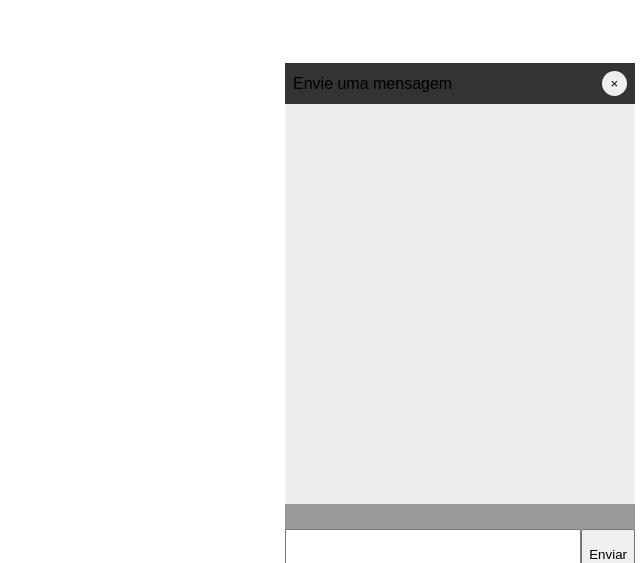
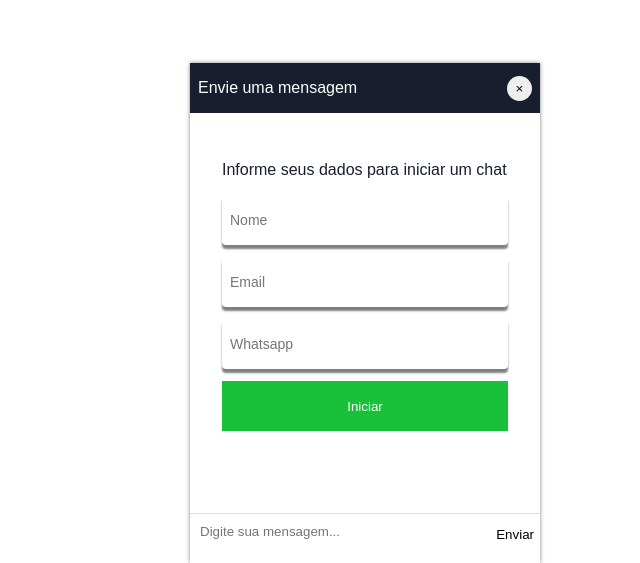
Before and after one commit to cairocampos/plugin-chat-x7, a website built with webpack: page index.html in a window 1280 px wide. Shown: the part 237-800 px from the top of the page, without its empty margins (640-1280 px from the left). Built offline with nearby package versions, Linux system fonts and the light colour scheme.

Commit message:
Iniciando template com formulario

```diff
--- a/index.html
+++ b/index.html
@@ -10,12 +10,20 @@
     <div class="x7chat">
         <div class="x7chat__header">
             <p>Envie uma mensagem</p>
-            <button>&times;</button>
+            <button class="x7header__button--close">&times;</button>
         </div>
-        <div class="x7chat__body"></div>
+        <div class="x7chat__body">
+            <form class="x7form">
+                <p>Informe seus dados para iniciar um chat</p>
+                <input type="text" placeholder="Nome">
+                <input type="email" placeholder="Email">
+                <input type="text" placeholder="Whatsapp">
+                <button>Iniciar</button>
+            </form>
+        </div>
         <div class="x7chat__footer">
             <div>
-                <input type="text" />
+                <textarea placeholder="Digite sua mensagem..."></textarea>
                 <button>Enviar</button>
             </div>
         </div>
--- a/package.json
+++ b/package.json
@@ -5,7 +5,7 @@
   "main": "index.js",
   "scripts": {
     "watch":"webpack --watch",
-    "build": "webpack"
+    "build": "NODE_ENV=production webpack"
   },
   "repository": {
     "type": "git",
--- a/src/scss/style.scss
+++ b/src/scss/style.scss
@@ -1,17 +1,31 @@
 .x7chat {
+    transition: height .5s;
+    &.closed {
+        height: 50px;
+        .x7header__button--close {
+            display: none;
+        }
+    }
+    * {
+        box-sizing: border-box;
+        font-family: Arial, Helvetica, sans-serif;
+    }
     font-family: Arial, Helvetica, sans-serif;
     position: fixed;
     bottom: 0;
-    right: 5px;
+    right: 100px;
     height:500px;
     width:350px;
-    background-color:#EEE;
+    box-shadow: 0 0 4px rgba(0,0,0,0.5);
     &__header {
         display: flex;
         justify-content: space-between;
         align-items: center;
         padding: 8px;
-        background-color: #333;
+        background-color: #191e2e;
+        height: 50px;
+        color:#FFF;
+        cursor: pointer;
         p {
             padding: 0;
             margin: 0;
@@ -22,22 +36,74 @@
             width:25px;
             border-radius: 50%;
             cursor: pointer;
+            &:focus {
+                outline: none;
+            }
         }
     }
     &__body {
         height: calc(500px - 100px);
+        overflow-y: auto;
+        overflow-x: hidden;
+        background-color: #FFF;
+        .x7form {
+            padding: 32px;
+            p {
+                color:#191e2e;
+            }
+            input {
+                width: 100%;
+                height: 50px;
+                border:none;
+                border-radius: 4px;
+                box-shadow: 0 4px 2px rgba(0,0,0,0.5);
+                margin-bottom: 12px;
+                padding: 0 8px;
+                font-size: 14px;
+                &:focus {
+                    outline: none;
+                    box-shadow: 0 4px 8px rgba(0,0,0,0.5);
+                }
+            }
+            button {
+                height: 50px;
+                width: 100%;
+                cursor: pointer;
+                background-color: #18C139;
+                color:#FFF;
+                border:none;
+                &:focus {
+                    outline: none;
+                }
+            }
+        }
     }
     &__footer {
-        height:100px;
-        background-color: #999;
-        display: flex;
-        align-items: center;
+        height:50px;
+        //background-color: #999;
         div {
             width: 100%;
             display: flex;
-            height: 50px;
-            input {
-                flex:1;
+            background-color: #FFF;
+            border-top: 1px solid #DDD;
+            textarea {
+                width: 100%;
+                height: 40px;
+                resize: none;
+                padding: 10px;
+                border: none;
+                background-color: transparent;
+                &:focus {
+                    outline: none;
+                }
+            }
+            button {
+                border: none;
+                background-color: transparent;
+                cursor: pointer;
+                &:focus {
+                    outline: none;
+                }
             }
         }
     }
```
